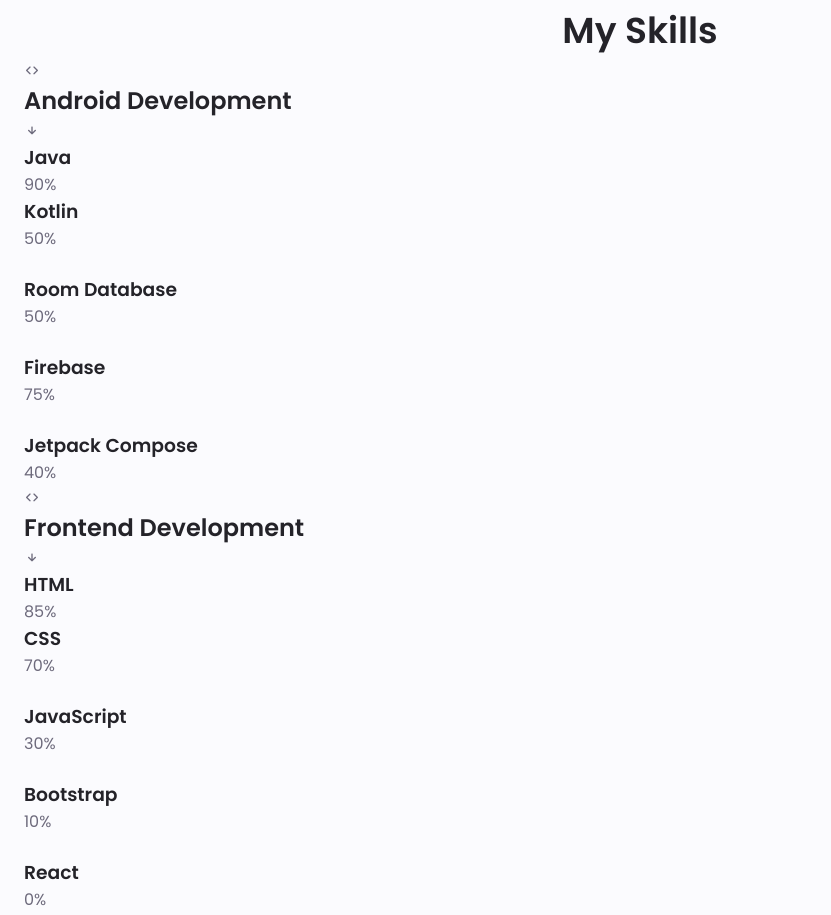
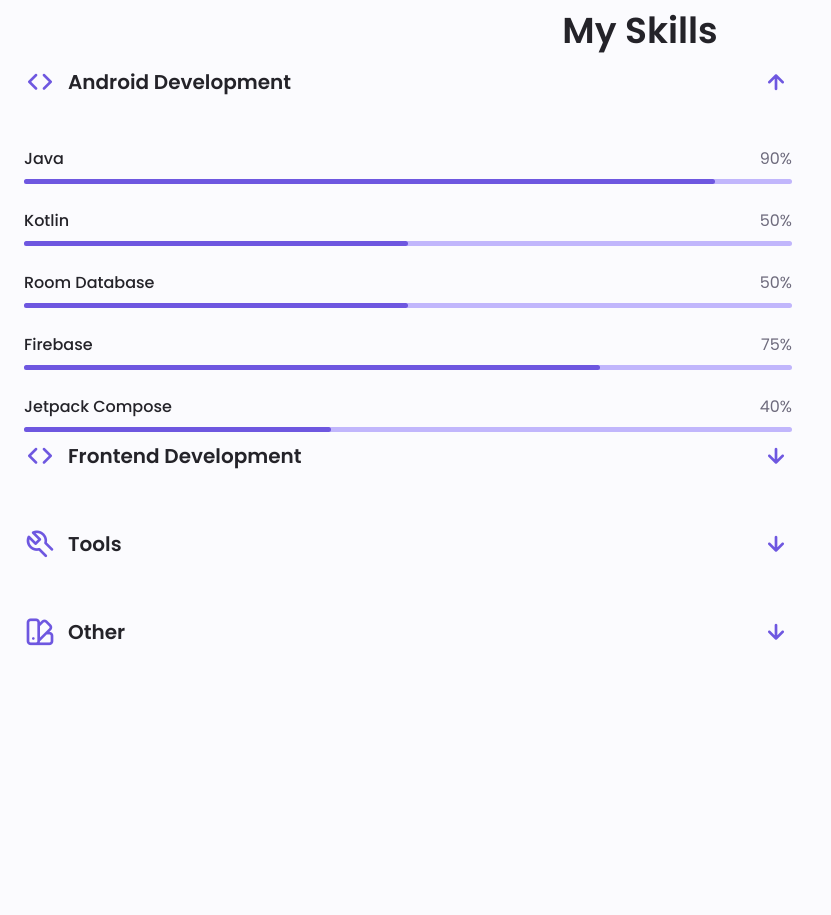
Before and after one commit to aritra-tech/aritra-tech.github.io, a plain HTML site: page index.html in a window 1280 px wide. Shown: the part 1095-2010 px from the top of the page, without its empty margins (0-831 px from the left). After the commit the page ends 1903 px from the top, so only its background shows below. Drawn offline with nearby package versions, Linux system fonts and the light colour scheme.

Commit message:
Designed the Skills section

```diff
--- a/assets/css/styles.css
+++ b/assets/css/styles.css
@@ -10,7 +10,7 @@
     --first-color: hsl(var(--hue-color), 69%, 61%);    /*hsl(hue,saturation,lightness)*/
     --first-color-second: hsl(var(--hue-color), 69%, 61%);
     --first-color-alt: hsl(var(--hue-color), 57%, 53%);
-    --first-color-light: hsl(var(--hue-color), 92%, 85%);
+    --first-color-lighter: hsl(var(--hue-color), 92%, 85%);
     --title-color: hsl(var(--hue-color), 8%, 15%);
     --text-color: hsl(var(--hue-color), 8%, 45%);
     --text-color-light: hsl(var(--hue-color), 8%, 65%);
@@ -275,3 +275,108 @@
     display: flex;
     justify-content: center;
 }
+/*==== Skills ====*/
+
+.skills__container{
+    row-gap: 0;
+}
+.skills__header{
+    display: flex;
+    align-items: center;
+    margin-bottom: var(--mb-2-5);
+    cursor: pointer;
+}
+.skills__icon,
+.skills__arrow{
+    font-size: 2rem;
+    color: var(--first-color);
+}
+.skills__icon{
+    margin-right: var(--mb-0-75);
+}
+.skills__title{
+    font-size: var(--h3-font-size);
+}
+.skills__arrow{
+    margin-left: auto;
+    transition: .5s;
+}
+.skills__titles{
+    display: flex;
+    justify-content: space-between;
+    margin-bottom: var(--mb-0-5);
+}
+.skills__name{
+    font-size: var(--normal-font-size);
+    font-weight: var(--font-mediun);
+}
+.skills__bar,
+.skills__percentage{
+    height: 5px;
+    border-radius: .25rem;
+}
+.skills__bar{
+    background-color: var(--first-color-lighter);
+}
+.skills__percentage{
+    display: block;
+    background-color: var(--first-color);
+}
+.skills__java{
+    width: 90%;
+}
+.skills__kotlin{
+    width: 50%;
+}
+.skills__roomdb{
+    width: 50%;
+}
+.skills__firebase{
+    width: 75%;
+}
+.skills__jetpack{
+    width: 40%;
+}
+.skills__html{
+    width: 85%;
+}
+.skills__css{
+    width: 70%;
+}
+.skills__js{
+    width: 30%;
+}
+.skills__bootstrap{
+    width: 10%;
+}
+.skills__react{
+    width: 0%;
+}
+.skills__git{
+    width: 85%;
+}
+.skills__github{
+    width: 90%;
+}
+.skills__android{
+    width: 85%;
+}
+.skills__vscode{
+    width: 85%;
+}
+.skills__writing{
+    width: 80%;
+}
+.skills__designing{
+    width: 80%;
+}
+.skills__problemsolve{
+    width: 85%;
+}
+.skills__close .skills__list{
+    height: 0;
+    overflow: hidden;
+}
+.skills__open .skills__arrow{
+    transform: rotate(-180deg);
+}
--- a/index.html
+++ b/index.html
@@ -129,7 +129,7 @@
                 <div class="skills__container container grid">
                     <div>
                         <!----- Android Developemnt ------>
-                        <div class="skills__content">
+                        <div class="skills__content skills__open">
                             <div class="skills__header">
                                 <i class="uil uil-arrow skills__icon"></i>
 
@@ -140,8 +140,9 @@
                                 <i class="uil uil-arrow-down skills__arrow"></i>
                             </div>
 
+                            <div class="skills__list grid">
                                 <div class="skills__data">
-                                <div class="skills__title">
+                                    <div class="skills__titles">
                                         <h3 class="skills__name">Java</h3>
                                         <span class="skills__number">90%</span>
                                     </div>
@@ -150,9 +151,9 @@
                                     </div>
                                 </div>
 
-                            <div class="skills__list grid">
+
                                     <div class="skills__data">
-                                    <div class="skills__title">
+                                        <div class="skills__titles">
                                             <h3 class="skills__name">Kotlin</h3>
                                             <span class="skills__number">50%</span>
                                         </div>
@@ -162,7 +163,7 @@
                                     </div>
 
                                     <div class="skills__data">
-                                    <div class="skills__title">
+                                        <div class="skills__titles">
                                             <h3 class="skills__name">Room Database</h3>
                                             <span class="skills__number">50%</span>
                                         </div>
@@ -172,7 +173,7 @@
                                     </div>
 
                                     <div class="skills__data">
-                                    <div class="skills__title">
+                                        <div class="skills__titles">
                                             <h3 class="skills__name">Firebase</h3>
                                             <span class="skills__number">75%</span>
                                         </div>
@@ -182,7 +183,7 @@
                                     </div>
 
                                     <div class="skills__data">
-                                    <div class="skills__title">
+                                        <div class="skills__titles">
                                             <h3 class="skills__name">Jetpack Compose</h3>
                                             <span class="skills__number">40%</span>
                                         </div>
@@ -190,13 +191,12 @@
                                             <span class="skills__percentage skills__jetpack"></span>
                                         </div>
                                     </div>
-
                             </div>
 
                         </div>
 
                         <!----- Frontend Developemnt ------>
-                        <div class="skills__content">
+                        <div class="skills__content skills__close">
                             <div class="skills__header">
                                 <i class="uil uil-arrow skills__icon"></i>
 
@@ -207,8 +207,9 @@
                                 <i class="uil uil-arrow-down skills__arrow"></i>
                             </div>
 
+                            <div class="skills__list grid">
                                 <div class="skills__data">
-                                <div class="skills__title">
+                                    <div class="skills__titles">
                                         <h3 class="skills__name">HTML</h3>
                                         <span class="skills__number">85%</span>
                                     </div>
@@ -217,9 +218,9 @@
                                     </div>
                                 </div>
 
-                            <div class="skills__list grid">
+
                                     <div class="skills__data">
-                                    <div class="skills__title">
+                                        <div class="skills__titles">
                                             <h3 class="skills__name">CSS</h3>
                                             <span class="skills__number">70%</span>
                                         </div>
@@ -229,7 +230,7 @@
                                     </div>
 
                                     <div class="skills__data">
-                                    <div class="skills__title">
+                                        <div class="skills__titles">
                                             <h3 class="skills__name">JavaScript</h3>
                                             <span class="skills__number">30%</span>
                                         </div>
@@ -239,7 +240,7 @@
                                     </div>
 
                                     <div class="skills__data">
-                                    <div class="skills__title">
+                                        <div class="skills__titles">
                                             <h3 class="skills__name">Bootstrap</h3>
                                             <span class="skills__number">10%</span>
                                         </div>
@@ -249,7 +250,7 @@
                                     </div>
 
                                     <div class="skills__data">
-                                    <div class="skills__title">
+                                        <div class="skills__titles">
                                             <h3 class="skills__name">React</h3>
                                             <span class="skills__number">0%</span>
                                         </div>
@@ -263,7 +264,7 @@
                         </div>
 
                         <!----- Tools ------>
-                        <div class="skills__content">
+                        <div class="skills__content skills__close">
                             <div class="skills__header">
                                 <i class="uil uil-wrench skills__icon"></i>
 
@@ -274,8 +275,9 @@
                                 <i class="uil uil-arrow-down skills__arrow"></i>
                             </div>
 
+                            <div class="skills__list grid">
                                 <div class="skills__data">
-                                <div class="skills__title">
+                                    <div class="skills__titles">
                                         <h3 class="skills__name">Git</h3>
                                         <span class="skills__number">85%</span>
                                     </div>
@@ -284,9 +286,8 @@
                                     </div>
                                 </div>
 
-                            <div class="skills__list grid">
                                 <div class="skills__data">
-                                    <div class="skills__title">
+                                    <div class="skills__titles">
                                         <h3 class="skills__name">GitHub</h3>
                                         <span class="skills__number">90%</span>
                                     </div>
@@ -296,9 +297,9 @@
                                 </div>
 
                                 <div class="skills__data">
-                                    <div class="skills__title">
+                                    <div class="skills__titles">
                                         <h3 class="skills__name">Android Studio</h3>
-                                        <span class="skills__number">80%</span>
+                                        <span class="skills__number">85%</span>
                                     </div>
                                     <div class="skills__bar">
                                         <span class="skills__percentage skills__android"></span>
@@ -306,9 +307,9 @@
                                 </div>
 
                                 <div class="skills__data">
-                                    <div class="skills__title">
+                                    <div class="skills__titles">
                                         <h3 class="skills__name">VS Code</h3>
-                                        <span class="skills__number">80%</span>
+                                        <span class="skills__number">85%</span>
                                     </div>
                                     <div class="skills__bar">
                                         <span class="skills__percentage skills__vscode"></span>
@@ -320,7 +321,7 @@
                         </div>
 
                         <!----- Others ------>
-                        <div class="skills__content">
+                        <div class="skills__content skills__close">
                             <div class="skills__header">
                                 <i class="uil uil-swatchbook skills__icon"></i>
 
@@ -331,8 +332,9 @@
                                 <i class="uil uil-arrow-down skills__arrow"></i>
                             </div>
 
+                            <div class="skills__list grid">
                                 <div class="skills__data">
-                                <div class="skills__title">
+                                    <div class="skills__titles">
                                         <h3 class="skills__name">Technical Writing</h3>
                                         <span class="skills__number">80%</span>
                                     </div>
@@ -341,9 +343,9 @@
                                     </div>
                                 </div>
 
-                            <div class="skills__list grid">
+
                                     <div class="skills__data">
-                                    <div class="skills__title">
+                                        <div class="skills__titles">
                                             <h3 class="skills__name">UI/UX Designing</h3>
                                             <span class="skills__number">80%</span>
                                         </div>
@@ -353,7 +355,7 @@
                                     </div>
 
                                     <div class="skills__data">
-                                    <div class="skills__title">
+                                        <div class="skills__titles">
                                             <h3 class="skills__name">Problem Solving</h3>
                                             <span class="skills__number">85%</span>
                                         </div>
@@ -361,7 +363,6 @@
                                             <span class="skills__percentage skills__problemsolve"></span>
                                         </div>
                                     </div>
-
                             </div>
 
                         </div>
```
Lines whose indentation alone changed are shown as unchanged.
